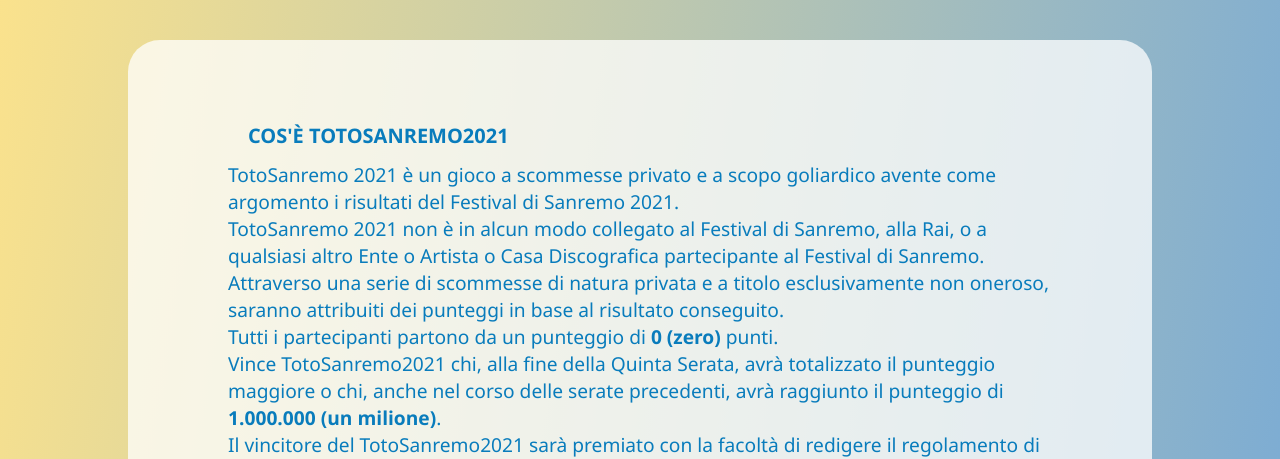
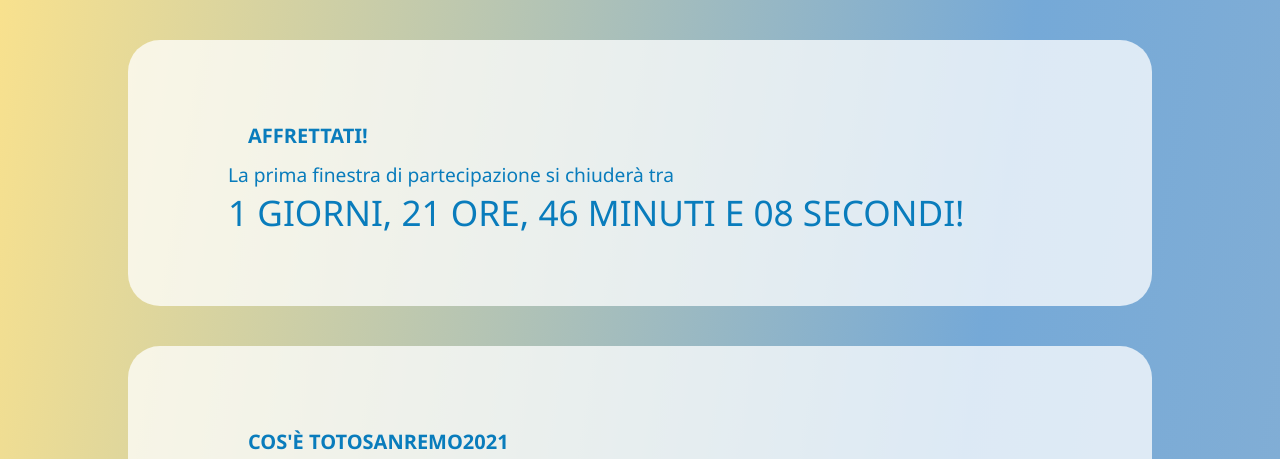
Before and after one commit to mattiasgrignuoli/totosanremo2021, a plain HTML site: page index.html in a window 1280 px wide. Shown: the part 341-800 px from the top of the page. Drawn offline with Linux system fonts and the light colour scheme.

Commit message:
AGGIUNTO COUNTDOWN

```diff
--- a/app.css
+++ b/app.css
@@ -67,14 +67,12 @@ nav a:hover {
 nav img {
     width: 10%;
     min-height: 30px;
-
 }
 
-}
 /* STYLING DELLA SEZIONE UTENTI */
 .cards {
     display: grid;
-    grid-template-columns: repeat(auto-fit, minmax(300px, .75fr)) ;
+    grid-template-columns: repeat(auto-fit, minmax(280px, .75fr)) ;
 }
 
 /* STYLING DEI TITOLI  */
@@ -100,7 +98,6 @@ nav img {
 /* STYLING DEI PARAGRAFI DEL REGOLAMENTO  */
 .regolamento p {
     font-family: 'Segoe UI', Tahoma, Geneva, Verdana, sans-serif;
-    font-size: px;
     color: rgb(9, 124, 188);
 }
 
@@ -142,8 +139,7 @@ section p {
 /* STYLING NOME UTENTE  */
 .nome-utente {
     display: block;
-
-    font-size: 3rem;
+    font-size: 2.5rem;
     font-weight: bolder;
 }
 
@@ -179,3 +175,10 @@ div.card:hover .overlay{
     display: block;
 
 }
+
+#time {
+    color: rgb(9, 124, 188);
+    font-size: 2.2em;
+    font-family: 'Segoe UI', Tahoma, Geneva, Verdana, sans-serif;
+    text-transform: uppercase;
+}
--- a/app.js
+++ b/app.js
@@ -0,0 +1,41 @@
+const deadLine = "March 2 2021 19:00 GMT+0100"
+function getTimeRemaining(endtime){
+    const total = Date.parse(endtime) - Date.parse(new Date());
+    const seconds = Math.floor((total/1000) % 60);
+    const minutes = Math.floor((total/1000/60) % 60);
+    const hours = Math.floor((total/(1000*60*60)) % 24);
+    const days = Math.floor(total/(1000*60*60*24));
+    return {
+        total,
+        days,
+        hours,
+        minutes,
+        seconds
+    };
+}
+
+function initializeClock(id, endtime) {
+    const clock = document.getElementById(id);
+    const daysSpan = clock.querySelector('.days');
+    const hoursSpan = clock.querySelector('.hours');
+    const minutesSpan = clock.querySelector('.minutes');
+    const secondsSpan = clock.querySelector('.seconds');
+
+    function updateClock() {
+      const t = getTimeRemaining(endtime);
+
+      daysSpan.innerHTML = t.days + " Giorni, ";
+      hoursSpan.innerHTML =('0' + t.hours).slice(-2) + " Ore, ";
+      minutesSpan.innerHTML = ('0' + t.minutes).slice(-2) + " Minuti e " ;
+      secondsSpan.innerHTML = ('0' + t.seconds).slice(-2) + " secondi!";
+
+      if (t.total <= 0) {
+        clearInterval(timeinterval);
+      }
+    }
+
+    updateClock();
+    const timeinterval = setInterval(updateClock, 1000);
+  }
+
+  initializeClock('time', deadLine);
--- a/index.html
+++ b/index.html
@@ -8,7 +8,6 @@
     <link rel="stylesheet" href="app.css">
 </head>
 <body>
-
     <div class="container">
         <header>
             <img id="logo" src="/img/logo_totosanremo.png" alt="Logo di Totosanremo">
@@ -24,6 +23,17 @@
                     <li><a href="#5">Iscriviti!</a></li>
                 </ul>
             </nav>
+        </section>
+        <section class="sezione regolamento">
+        <h3>Affrettati!</h3>
+        <p>La prima finestra di partecipazione si chiuderà tra<br>
+        <div id="time">
+            <span class="days"></span>
+            <span class="hours"></span>
+            <span class="minutes"></span>
+            <span class="seconds"></span>
+        </div>
+        </p>
         </section>
         <section class="sezione regolamento" id="1">
             <h3>Cos'è TotoSanremo2021</h3>
@@ -156,6 +166,6 @@
             </div>
         </section>
     </div>
-
+<script src="app.js"></script>
 </body>
 </html>
```
